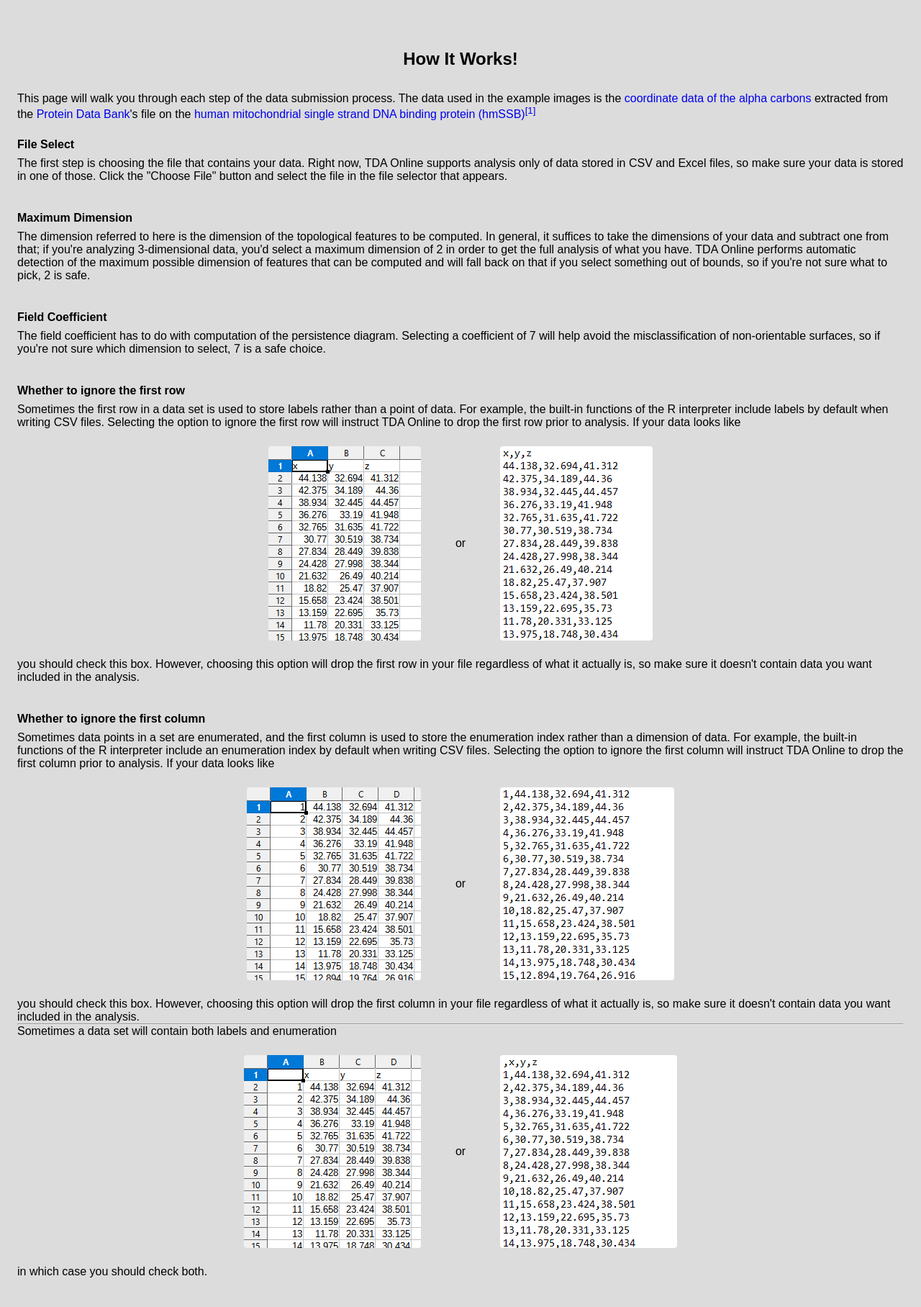
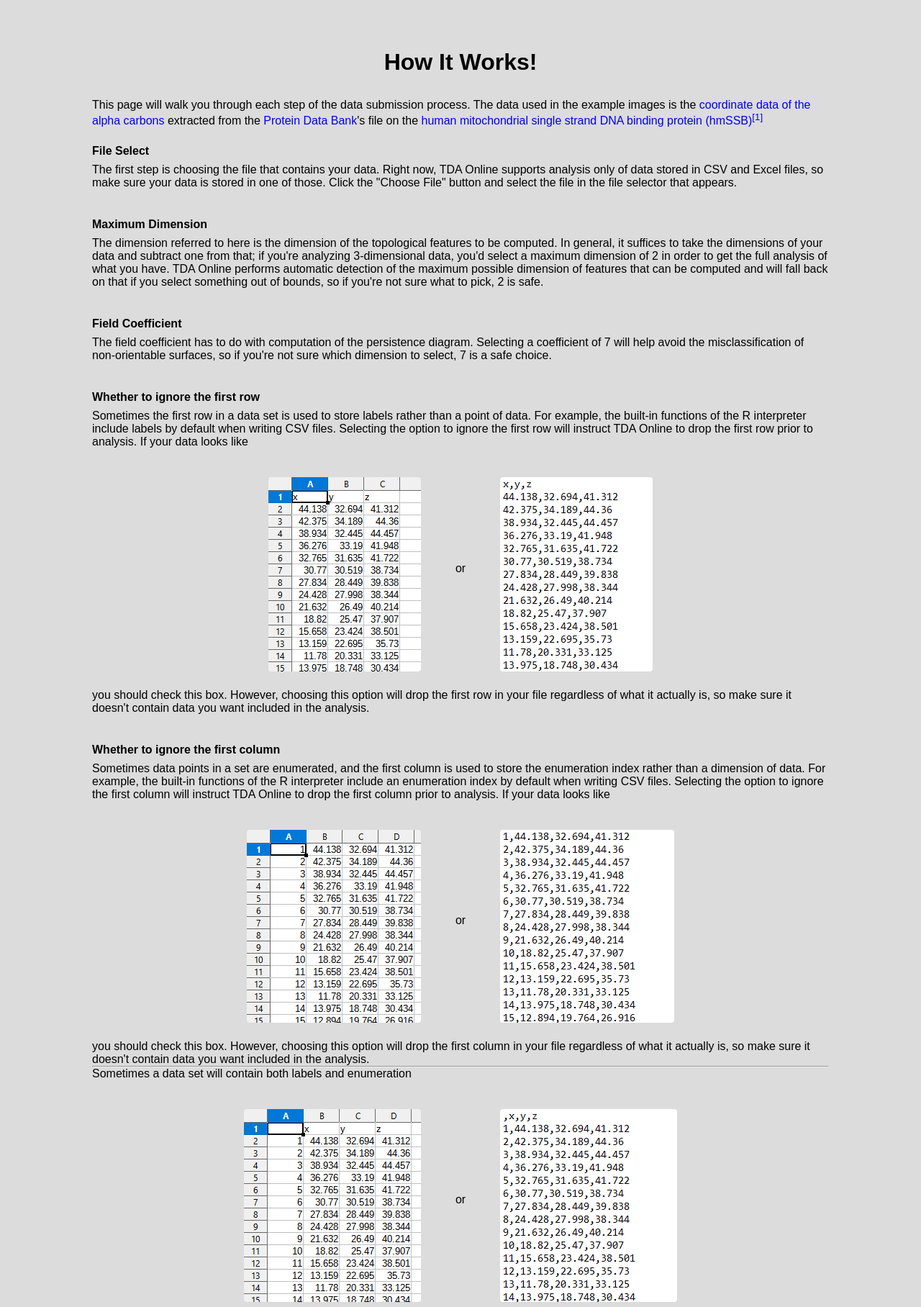
Before and after one commit to Combinatronix-Labs/tdaonline, a Python web app: template flask/templates/instructions.html in a window 1280 px wide. Shown: the part 92-1908 px from the top of the page at 72% size. Run offline with Jinja, Linux system fonts and the light colour scheme; the template is opened without the code that fills it, so the values that code supplies are empty.

Commit message:
How it works page facelift.

```diff
--- a/flask/static/css/main.css
+++ b/flask/static/css/main.css
@@ -40,6 +40,14 @@ main {
 
 footer {
   grid-row: 3/4;
+}
+
+h2 {
+  font-size: calc(var(--showcase-font-size)*2);
+}
+
+h3 {
+  font-size: var(--showcase-font-size);
 }
 
 a {
@@ -407,12 +415,16 @@ nav a:hover,
   margin: 1rem 0px;
   color: black;
 }
+.MainInstructionsPage p {
+  font-size: var(--showcase-font-size);
+}
 .MainInstructionsPage section {
   width: 100%;
   display: flex;
   justify-content: center;
   flex-direction: column;
   margin: 1rem 0px;
+  font-size: var(--showcase-font-size);
 }
 .MainInstructionsPage h2 {
   color: black;
@@ -421,7 +433,6 @@ nav a:hover,
 }
 .MainInstructionsPage section h3 {
   color: black;
-  font-size: medium;
   font-weight: 600;
   margin: 0.5rem 0px;
 }
@@ -434,6 +445,7 @@ nav a:hover,
 }
 .MainInstructionsPage .ImageRow img {
   max-width: var(--image-max-width);
+  margin-top: 16px;
 }
 .MainInstructionsPage .ImageRow p {
   margin: auto 3rem;
@@ -799,6 +811,10 @@ nav a:hover,
     grid-column: 2/3;
     grid-row: 1/2;
   }
+  .MainInstructionsPage{
+    padding-left: 10vw;
+    padding-right: 10vw;
+  }
   .NewLogEntry {
     height: initial !important;
   }
```
